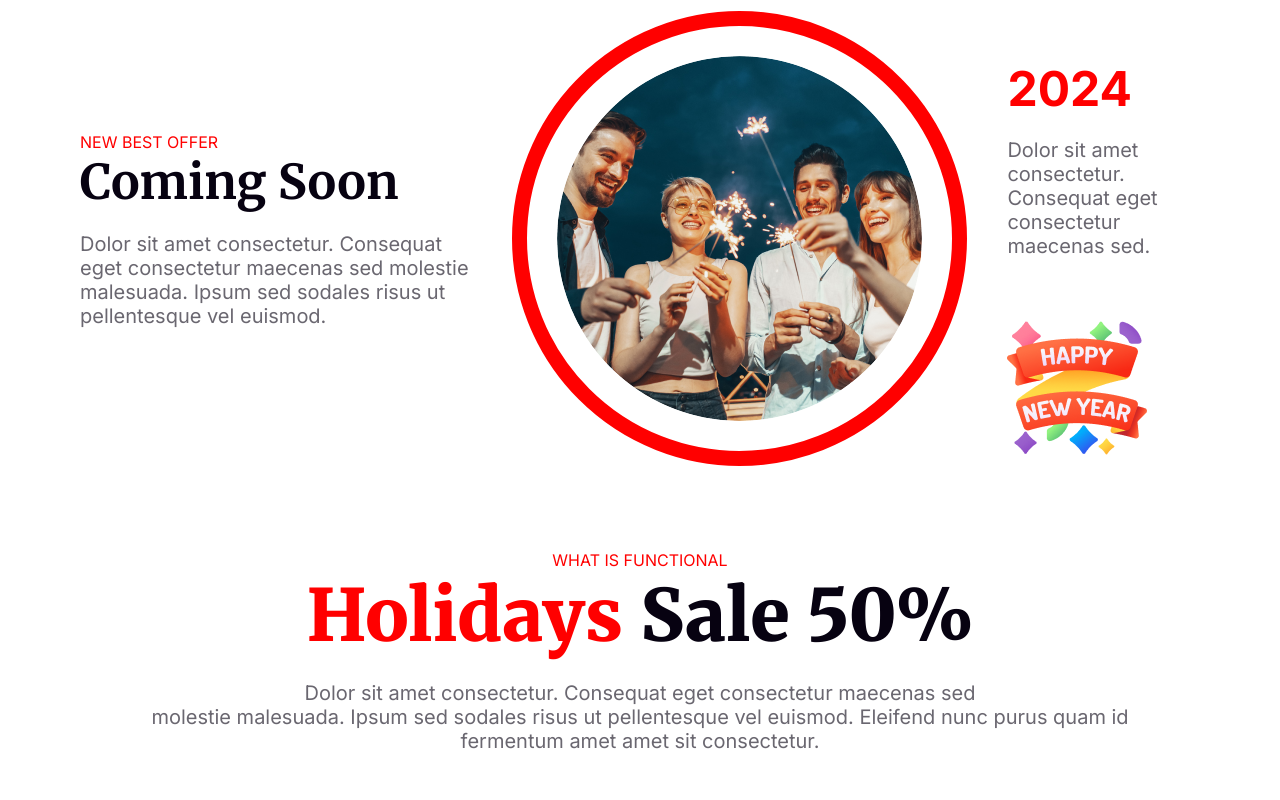
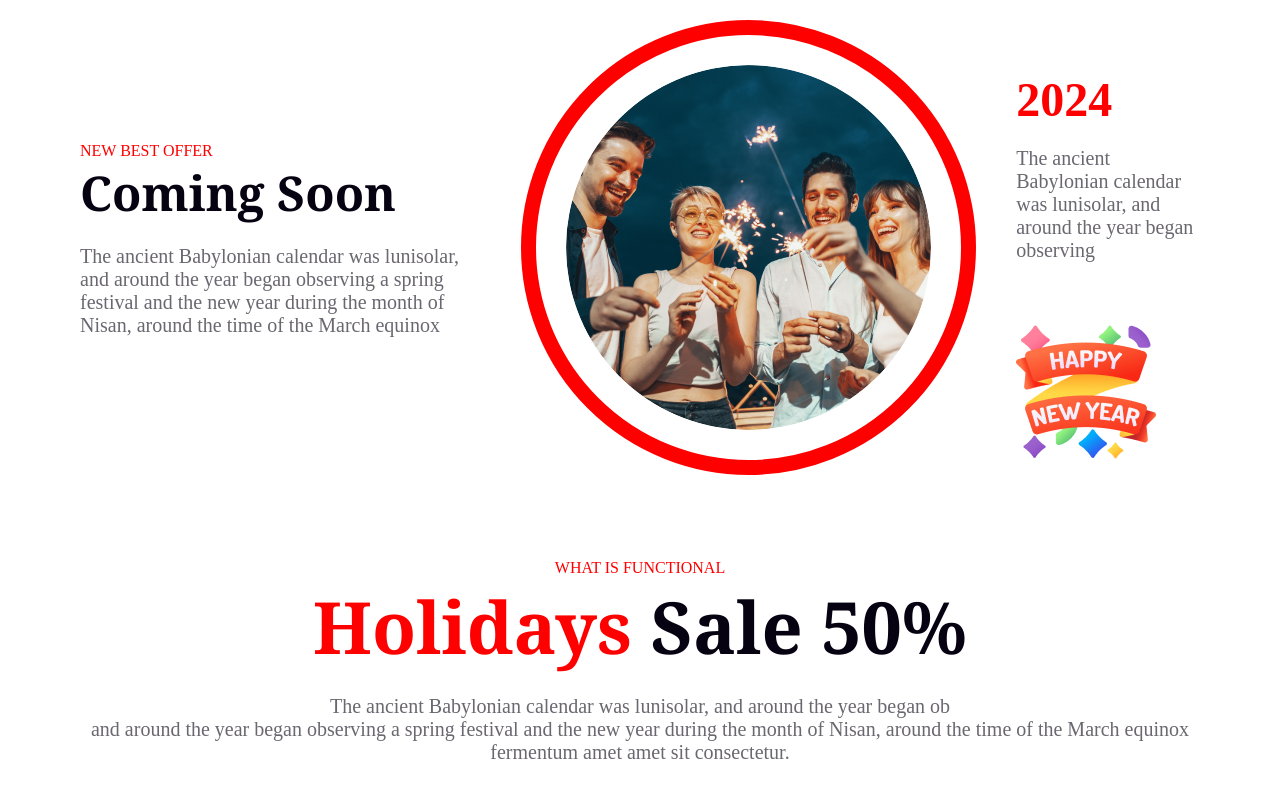
Before and after one commit to muntaha794/my_assignment101, a plain HTML site: page index.html in a window 1280 px wide. Shown: the part 2460-3260 px from the top of the page. Drawn offline with Linux system fonts and the light colour scheme.

Commit message:
second commit

```diff
--- a/index.html
+++ b/index.html
@@ -4,32 +4,21 @@
 <head>
     <meta charset="UTF-8">
     <meta name="viewport" content="width=device-width, initial-scale=1.0">
-    <title>New Year New Mission</title>
-    <link rel="shortcut icon" href="./resources/Website.png" type="image/x-icon">
-    <link rel="preconnect" href="https://fonts.googleapis.com">
-    <link rel="preconnect" href="https://fonts.gstatic.com" crossorigin>
-    <link
-        href="https://fonts.googleapis.com/css2?family=Merriweather:ital,wght@0,400;0,700;0,900;1,400;1,700;1,900&display=swap"
-        rel="stylesheet">
-    <link
-        href="https://fonts.googleapis.com/css2?family=Inter:wght@400;500;600;700;800;900&family=Merriweather:ital,wght@0,400;0,700;0,900;1,400;1,700;1,900&display=swap"
-        rel="stylesheet">
+    <title>New Year New Mission Assignment</title>
     <link rel="stylesheet" href="style.css">
 </head>
 
 <body>
-    <!-- Header Section Start -->
+    <!-- #header -->
     <header class="header-container">
         <div class="header-content">
             <h3 class="header-sub-title">Happy New Year</h3>
             <h1 class="header-title">New Year Party Celebration</h1>
         </div>
     </header>
-    <!-- Header Section End -->
-
-    <!-- Main Section Start -->
+    <!-- #main -->
     <main>
-        <!-- Holiday Deal Section -->
+        <!-- holi_deal_section -->
         <section>
             <div class="holiday-deal-container">
                 <h1 class="holiday-deal-title">65% OFF</h1>
@@ -39,13 +28,12 @@
             </div>
         </section>
 
-        <!-- Welcome to midnight party Section  -->
+        <!-- welcome_section  -->
         <section class="section-container">
             <div class="welcome-party-container">
                 <div class="welcome-party-content">
                     <h1 class="welcome-party-title">Welcome to midnight party</h1>
-                    <p class="welcome-party-message">Dolor sit amet consectetur. Consequat eget consectetur maecenas sed
-                        molestie malesuada. Ipsum sed sodales risus ut pellentesque vel euismod. </p>
+                    <p class="welcome-party-message">The ancient Babylonian calendar was lunisolar, and around the year began observing a spring festival and the new year during the month of Nisan, around the time of the March equinox </p>
                     <a href="#" class="btn-white">JOIN NOW</a>
                 </div>
                 <div class="welcome-party-img-section">
@@ -54,7 +42,7 @@
             </div>
         </section>
 
-        <!-- Party Details section -->
+        <!-- party_section -->
         <section class="section-container">
             <div class="party-details-container">
                 <h4><span class="orange-text">Place:</span> New Park Hotel</h4>
@@ -64,32 +52,30 @@
             </div>
         </section>
 
-        <!-- Coming Soon Section -->
+        <!-- comingsoon_ection -->
         <section class="coming-soon-container section-container">
             <div>
                 <p class="orange-text">NEW BEST OFFER</p>
                 <h1 class="section-title">Coming Soon</h1>
-                <p class="section-description">Dolor sit amet consectetur. Consequat eget consectetur maecenas sed
-                    molestie malesuada. Ipsum sed
-                    sodales risus ut pellentesque vel euismod. </p>
+                <p class="section-description">The ancient Babylonian calendar was lunisolar, and around the year began observing a spring festival and the new year during the month of Nisan, around the time of the March equinox </p>
             </div>
             <div>
                 <img class="coming-soon-img" src="./resources/coming-soon.png" alt="">
             </div>
             <div>
                 <h2 class="coming-soon-orange-text">2024</h2>
-                <p class="section-description">Dolor sit amet consectetur. Consequat eget consectetur maecenas sed.</p>
+                <p class="section-description">The ancient Babylonian calendar was lunisolar, and around the year began observing</p>
                 <img class="new-year-sticker" src="./resources/new-year-sticker.png" alt="">
             </div>
         </section>
 
-        <!-- Holidays Sale 50% Section -->
+        <!-- holi_section -->
         <section class="holiday-sale-container">
             <div>
                 <p class="orange-text">WHAT IS FUNCTIONAL</p>
                 <h1 class="holiday-sale-title"><span class="holiday-sale-title-orange">Holidays</span> Sale 50%</h1>
-                <p class="section-description">Dolor sit amet consectetur. Consequat eget consectetur maecenas sed <br>
-                    molestie malesuada. Ipsum sed sodales risus ut pellentesque vel euismod. Eleifend nunc purus quam id
+                <p class="section-description">The ancient Babylonian calendar was lunisolar, and around the year began ob <br>
+                    and around the year began observing a spring festival and the new year during the month of Nisan, around the time of the March equinox
                     <br>
                     fermentum amet amet sit consectetur.
                 </p>
@@ -106,12 +92,11 @@
         </section>
 
 
-        <!-- Our Awesome Portfolio Section -->
+        <!-- portfolio_section -->
         <section class="section-container">
             <h4 class="orange-text">THE BEST GIFTS</h4>
             <h1 class="section-title">Our Awesome Portfolio</h1>
-            <p class="section-description">Dolor sit amet consectetur. Consequat eget consectetur maecenas sed molestie
-                malesuada. <br> Ipsum sed sodales risus ut pellentesque vel euismod. </p>
+            <p class="section-description">The ancient Babylonian calendar was lunisolar, and around the year began observing a spring festival and the new year during the month of Nisan, around the time of the March equinox </p>
 
             <div class="portfolio-img-container">
                 <img src="./resources/yellow-bag.png" alt="" class="portfolio-item">
@@ -124,13 +109,12 @@
             </div>
         </section>
 
-        <!-- Subscribe Newsletter Section -->
+        <!-- subscribe_ection -->
         <section class="section-container">
             <div class="subscribe-news-container">
                 <img src="./resources/email-icon.png" alt="">
                 <h1 class="section-title">Subscribe Newsletter</h1>
-                <p class="section-description">Dolor sit amet consectetur. Consequat eget consectetur maecenas sed
-                    molestie malesuada. <br> Ipsum sed sodales risus ut pellentesque vel euismod. </p>
+                <p class="section-description">The ancient Babylonian calendar was lunisolar, and aro <br> The ancient Babylonian calendar was lunisolar, and around around the time of the March equinox</p>
 
                 <div>
                     <input class="email-input" type="email" name="email" id="" placeholder="user@gmail.com">
@@ -140,9 +124,9 @@
         </section>
     </main>
 
-    <!-- Main Section End -->
 
-    <!-- Footer Section Start -->
+
+    <!-- #footer -->
     <footer class="footer-container">
         <div class="footer-contact-info">
             <div>
@@ -167,7 +151,7 @@
             <a href="#">Unsubscribe</a>
         </div>
     </footer>
-    <!-- Footer Section Start -->
+
 </body>
 
 </html>
--- a/style.css
+++ b/style.css
@@ -1,9 +1,8 @@
 * {
     margin: 0;
-    font-family: Inter, Impact, Haettenschweiler, 'Arial Narrow Bold', sans-serif;
 }
 
-/* Common Shared Style */
+/* shared style */
 .btn-white {
     text-decoration: none;
     color: #fff;
@@ -13,7 +12,7 @@
 
 .section-title {
     color: #070211;
-    font-family: Merriweather;
+    font-family: Georgia;
     font-size: 48px;
     font-weight: 700;
     margin-bottom: 20px;
@@ -46,11 +45,10 @@
     margin: 0 80px;
 }
 
-/* Header Section Style */
+/* head_style */
 .header-container {
     background-image: linear-gradient(180deg, #070211 0%, #07021100 100%), url('./resources/header.png');
     background-repeat: no-repeat;
-    /* background-size: contain; */
     background-size: 95%;
     background-position: center top;
     padding: 150px 200px 130px;
@@ -64,18 +62,18 @@
 }
 
 .header-sub-title {
-    font-family: Merriweather;
+    font-family: Georgia;
     font-size: 32px;
     font-weight: 400;
 }
 
 .header-title {
-    font-family: Merriweather;
+    font-family: Georgia;
     font-size: 72px;
     font-weight: 900;
 }
 
-/* Holiday Deal Style */
+/* holi_style */
 .holiday-deal-container {
     text-align: center;
     margin-bottom: 50px;
@@ -103,12 +101,10 @@
     margin-bottom: 20px;
 }
 
-/* Welcome to midnight party Style */
+/* welcome_tyle */
 .welcome-party-container {
     background-image: linear-gradient(90deg, #070211 0%, rgba(7, 2, 17, 0.00) 100%), url('./resources/welcome-party.png');
     background-repeat: no-repeat;
-    /* background-size: contain; */
-    /* background-size: 85%; */
     background-position: center top;
     padding: 100px 80px 0px 80px;
     margin: 0 auto;
@@ -122,7 +118,7 @@
 
 .welcome-party-title {
     color: #FFF;
-    font-family: Merriweather;
+    font-family: Georgia;
     font-size: 64px;
     font-weight: 900;
 }
@@ -144,7 +140,7 @@
 }
 
 
-/* Party Details Style */
+/* party_style */
 .party-details-container {
     background-image: linear-gradient(180deg, rgba(255, 0, 0, 0.10) 0%, rgba(255, 0, 0, 0.00) 100%);
     padding: 100px 0 100px;
@@ -158,12 +154,10 @@
 }
 
 
-/* coming-soon Style */
+/* coming-soon_style */
 .coming-soon-container {
     display: flex;
     gap: 40px;
-    /* margin: 0 100px; */
-    /* justify-content: space-between; */
     align-items: center;
 }
 
@@ -186,7 +180,7 @@
 
 
 
-/* holiday-sale styles */
+/* holi_sale_styles */
 .holiday-sale-container {
     text-align: center;
     margin-top: 80px;
@@ -194,14 +188,14 @@
 
 .holiday-sale-title {
     color: #070211;
-    font-family: Merriweather;
+    font-family: Georgia;
     font-size: 72px;
     font-weight: 900;
 }
 
 .holiday-sale-title-orange {
     color: #f00;
-    font-family: Merriweather;
+    font-family: Georgia;
     font-size: 72px;
     font-weight: 900;
 }
@@ -209,13 +203,11 @@
 .gift-box-area {
     background-image: url('./resources/gift-area-bg.png');
     background-position: center bottom;
-    /* background-size: contain; */
     background-repeat: no-repeat;
     width: 85%;
     text-align: center;
     margin: 90px;
     display: flex;
-    /* gap: 50px; */
     position: relative;
 }
 
@@ -225,10 +217,8 @@
 }
 
 .girl-with-bag {
-    /* position: absolute; */
+
     width: 100%;
-    /* bottom: 230px; */
-    /* width: auto; */
     margin-top: 60px;
 }
 
@@ -239,17 +229,9 @@
 }
 
 
-/* Our Awesome Portfolio Section */
-/* .portfolio-img-container {
-    columns: 3;
-    column-gap: 20px;
-} */
-
-
 .portfolio-img-container {
     display: grid;
     grid-template-columns: auto auto auto;
-    /* column-gap: 20px; */
 
 }
 
@@ -260,7 +242,7 @@
 }
 
 
-/* Subscribe News Style */
+/* subscribe_tyle */
 .subscribe-news-container {
     padding: 80px;
     text-align: center;
@@ -288,7 +270,7 @@
 
 
 
-/* Footer Section Style */
+/* footer_styles */
 .footer-container {
     background-color: #070211;
     color: #fff;
```
